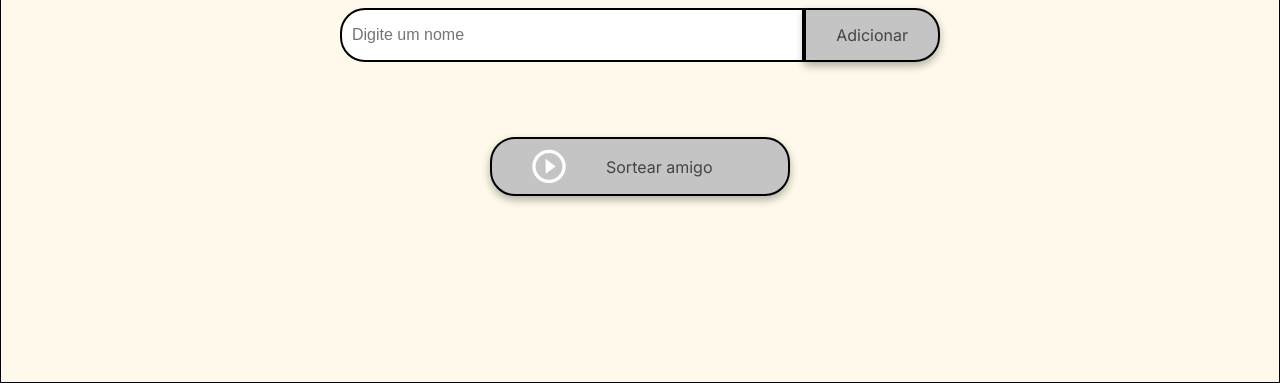
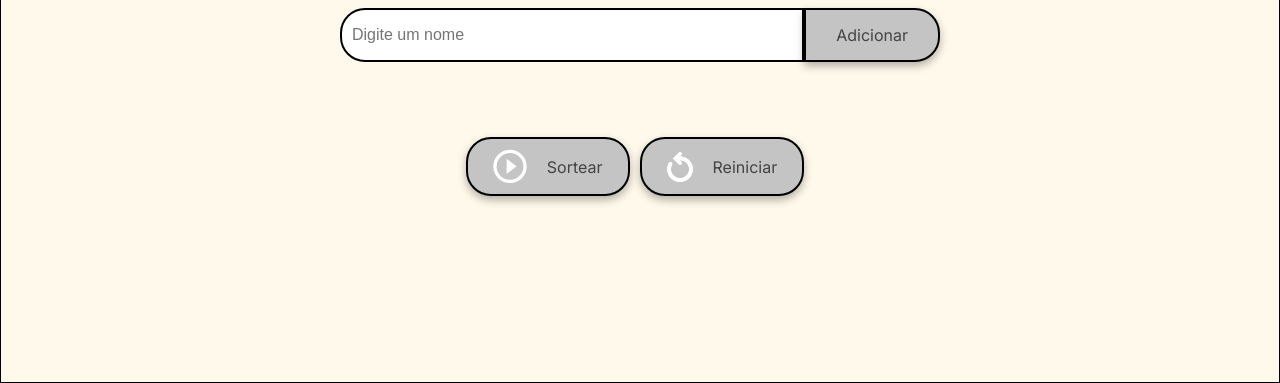
Before and after one commit to biachristie/oracle-programa-one-g8, a plain HTML site: page Challenge_amigo_secreto/index.html in a window 1280 px wide. Shown: the part 417-800 px from the top of the page. Drawn offline with Linux system fonts and the light colour scheme.

Commit message:
add restart button to challenge

```diff
--- a/Challenge_amigo_secreto/app.js
+++ b/Challenge_amigo_secreto/app.js
@@ -1,6 +1,4 @@
 let amigos = [];
-
-const limparInput = e => e.value = "";
 
 const adicionarAmigo = () => {
     const caracteresPermitidos = /^[A-Za-záéíóúãâêôàèùçÁÉÍÓÚÂÊÔÀÈÙÇ ]*$/;
@@ -23,8 +21,10 @@ const adicionarAmigo = () => {
     amigos.push(nomeAmigo);
     limparInput(inputAmigo);
     exibirListaAmigos();
-    habilitarBotao();
+    habilitarBotao(".button-draw");
 }
+
+const limparInput = e => e.value = "";
 
 const exibirListaAmigos = () => {
     let listaAmigos = document.getElementById("listaAmigos");
@@ -32,11 +32,16 @@ const exibirListaAmigos = () => {
     listaAmigos.innerHTML = amigos.map(nome => `<li>${ nome }</li>`).join("");
 }
 
-const habilitarBotao = () => {
-    document.querySelector(".button-draw").disabled = amigos.length < 2;
-}
+const habilitarBotao = e => document.querySelector(e).disabled = amigos.length < 2;
 
 const sortearAmigo = () => {
     let nomeSorteado = amigos[Math.floor(Math.random() * amigos.length)];
     document.getElementById("resultado").innerHTML = `<li>O amigo secreto sorteado é: ${ nomeSorteado }</li>`;
+    habilitarBotao(".button-restart");
 }
+
+const reiniciar = () => {
+    amigos = [];
+    document.getElementById("listaAmigos").innerHTML = "";
+    document.getElementById("resultado").innerHTML = "";
+}
--- a/Challenge_amigo_secreto/index.html
+++ b/Challenge_amigo_secreto/index.html
@@ -30,7 +30,11 @@
             <div class="button-container">
                 <button class="button-draw" onclick="sortearAmigo()" aria-label="Sortear amigo secreto" disabled="true">
                     <img src="assets/play_circle_outline.png" alt="Ícone para sortear">
-                    Sortear amigo
+                    Sortear
+                </button>
+                <button class="button-restart" onclick="reiniciar()" aria-label="Reiniciar amigo secreto" disabled="true">
+                    <img src="assets/restart.png" alt="Ícone para reiniciar">
+                    Reiniciar
                 </button>
             </div>
         </section>
--- a/Challenge_amigo_secreto/style.css
+++ b/Challenge_amigo_secreto/style.css
@@ -88,7 +88,8 @@ body {
 }
 
 .button-container {
-    width: 300px;
+    width: auto;
+    display: flex;
     justify-content: center;
 }
 
@@ -125,6 +126,35 @@ button {
     background-color: #a1a1a1;
 }
 
+.button-draw, .button-restart {
+    display: flex;
+    align-items: center;
+    width: 100%;
+    padding: 10px 25px;
+    margin-right: 10px;
+    color: var(--color-white);
+    background-color: var(--color-button);
+    font-size: 16px;
+}
+
+.button-draw img, .button-restart img {
+    margin-right: 20px;
+}
+
+.button-restart img {
+    filter: invert(100%) sepia(6%) saturate(1343%) hue-rotate(259deg) brightness(118%) contrast(100%);
+}
+
+.button-draw:hover, .button-restart:hover {
+    background-color: var(--color-button-hover);
+}
+
+.button-draw:disabled, .button-restart:disabled {
+    background-color: var(--color-tertiary);
+    color: var(--color-text);
+    cursor: not-allowed;
+}
+
 /* Listas */
 ul {
     list-style-type: none;
@@ -142,28 +172,3 @@ ul {
     font-weight: bold;
     text-align: center;
 }
-
-/* Botão de sortear título */
-.button-draw {
-    display: flex;
-    align-items: center;
-    width: 100%;
-    padding: 10px 40px;
-    color: var(--color-white);
-    background-color: var(--color-button);
-    font-size: 16px;
-}
-
-.button-draw img {
-    margin-right: 40px;
-}
-
-.button-draw:hover {
-    background-color: var(--color-button-hover);
-}
-
-.button-draw:disabled {
-    background-color: var(--color-tertiary);
-    color: var(--color-text);
-    cursor: not-allowed;
-}
```
Also changed, not shown: Challenge_amigo_secreto/assets/restart.png (added).
